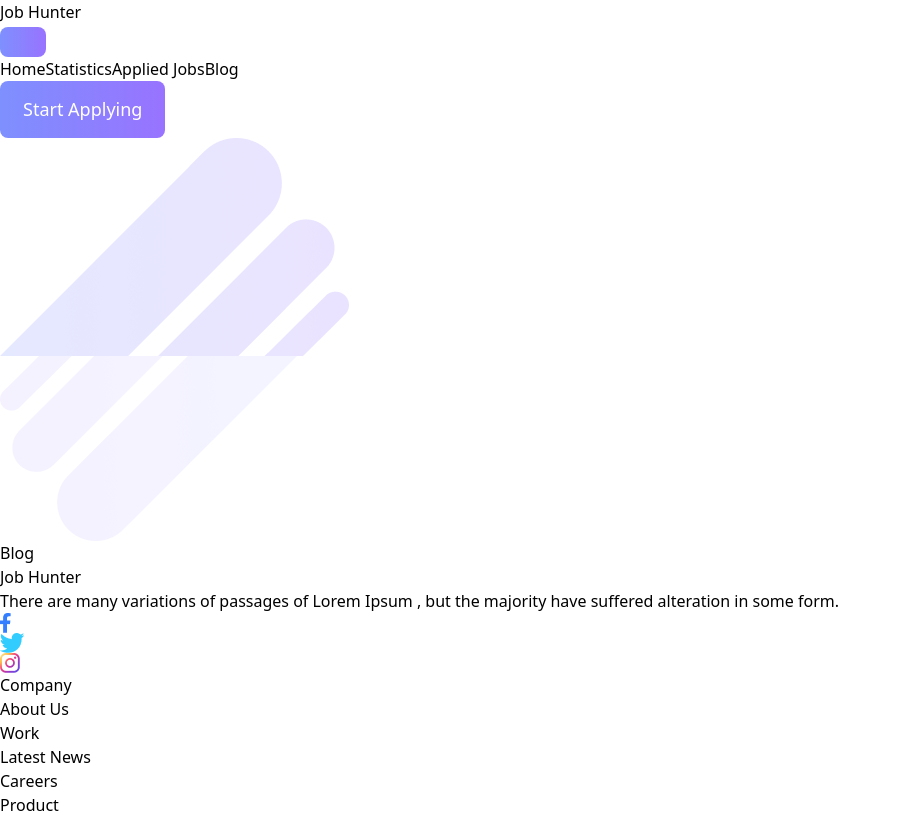
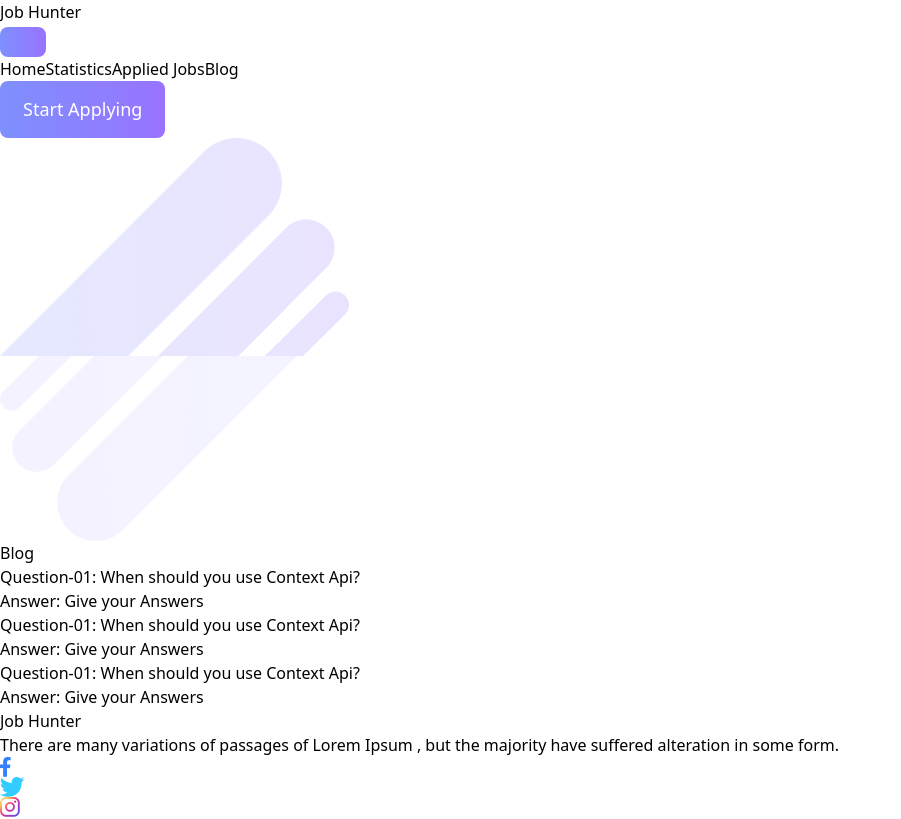
Before and after one commit to md-toybur-rahman/career-hub, a React (Vite) app: page /blog in a window 1280 px wide. Shown: the top 819 px of the page, without its empty margins (0-901 px from the left). Built offline with nearby package versions, Linux system fonts and the light colour scheme.

Commit message:
write readme file and arranged structure of blog Page

```diff
--- a/src/components/Blog/Blog.jsx
+++ b/src/components/Blog/Blog.jsx
@@ -8,11 +8,19 @@ const Blog = () => {
                 <img className='absolute right-0' src="../../../public/images/Vector2.png" alt="" />
                 <h1 className='text-center text-5xl font-semibold py-[200px]'>Blog</h1>
             </div>
-            <div className='px-[50px]'>
-                <div className='px-[30px] rounded-lg border border-purple-300'>
-
+            <div className='px-[50px] grid gap-6'>
+                <div className='p-[30px] rounded-lg border border-purple-300'>
+                    <h1 className='text-xl font-semibold'>Question-01: When should you use Context Api?</h1>
+                    <p className='text-lg'><span className='font-semibold'>Answer: </span> Give your Answers</p>
                 </div>
-
+                <div className='p-[30px] rounded-lg border border-purple-300'>
+                    <h1 className='text-xl font-semibold'>Question-01: When should you use Context Api?</h1>
+                    <p className='text-lg'><span className='font-semibold'>Answer: </span> Give your Answers</p>
+                </div>
+                <div className='p-[30px] rounded-lg border border-purple-300'>
+                    <h1 className='text-xl font-semibold'>Question-01: When should you use Context Api?</h1>
+                    <p className='text-lg'><span className='font-semibold'>Answer: </span> Give your Answers</p>
+                </div>
             </div>
 
         </div>
--- a/src/components/Home/Home.jsx
+++ b/src/components/Home/Home.jsx
@@ -5,14 +5,14 @@ import Featured from '../Featured/Featured';
 import { useLoaderData } from 'react-router-dom';
 
 const Home = () => {
-    const [x, setX] = useState(4);
+    const [numberOfData, setNumberOfData] = useState(4);
     const featured = useLoaderData();
-    const half = featured.slice(0, x);
+    const half = featured.slice(0, numberOfData);
     const showAllHandler = () => {
-        setX(featured.length)
+        setNumberOfData(featured.length)
     }
     const minimizeHandler = () => {
-        setX(4)
+        setNumberOfData(4)
     }
     return (
         <div className='px-[50px] max-w-[1440px] mx-auto'>
@@ -50,7 +50,7 @@ const Home = () => {
                 </div>
                 <div className='text-center'>
                     {
-                        x === 4 ? <button onClick={() => showAllHandler()} className='mt-10'>See All Jobs</button> : <button onClick={() => minimizeHandler()} className='mt-10'>Minimize</button>
+                        numberOfData === 4 ? <button onClick={() => showAllHandler()} className='mt-10'>See All Jobs</button> : <button onClick={() => minimizeHandler()} className='mt-10'>Minimize</button>
                     }
 
                 </div>
```
Also changed, not shown: 2 other files (tests, documents, lock files or other folders).
